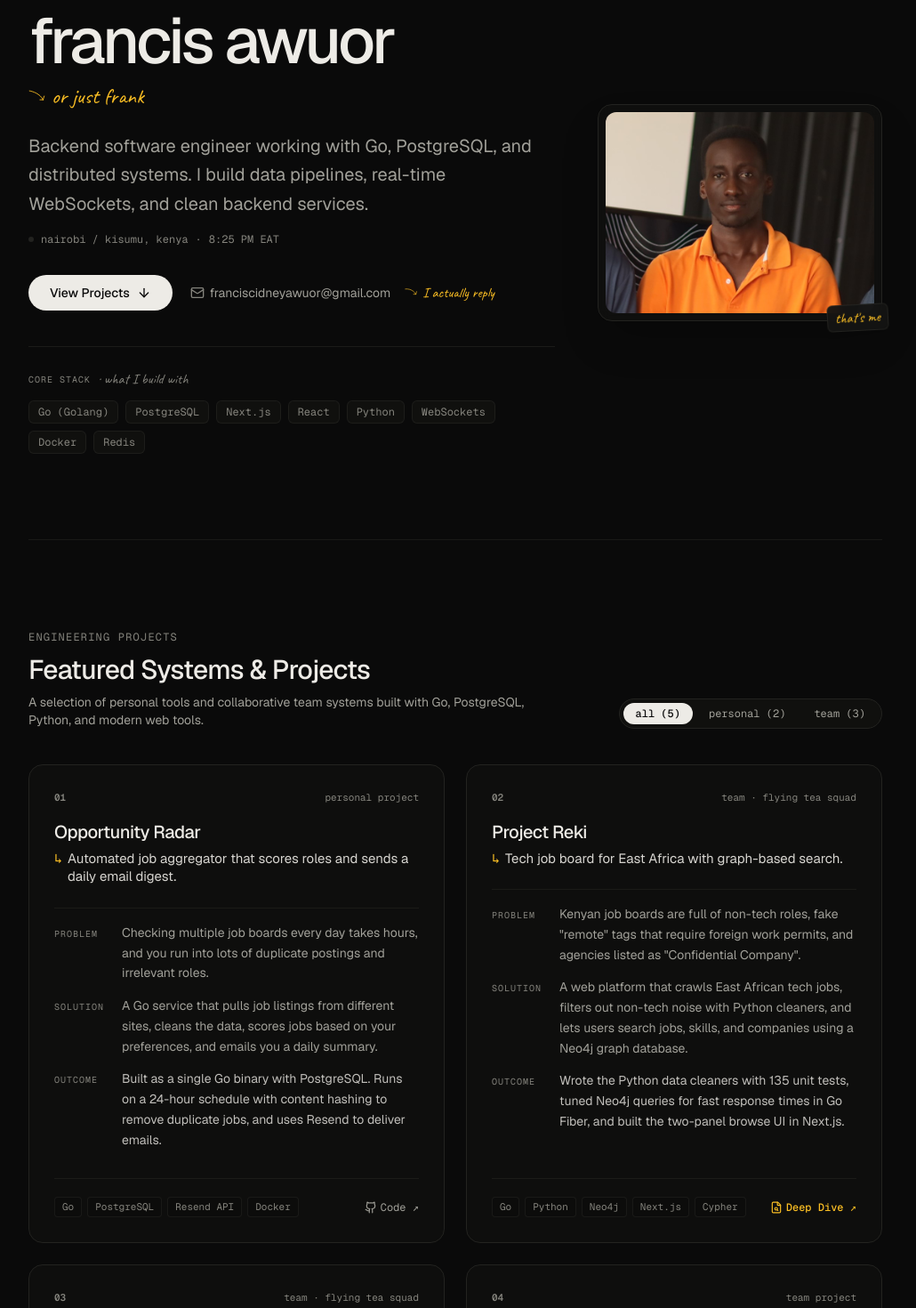
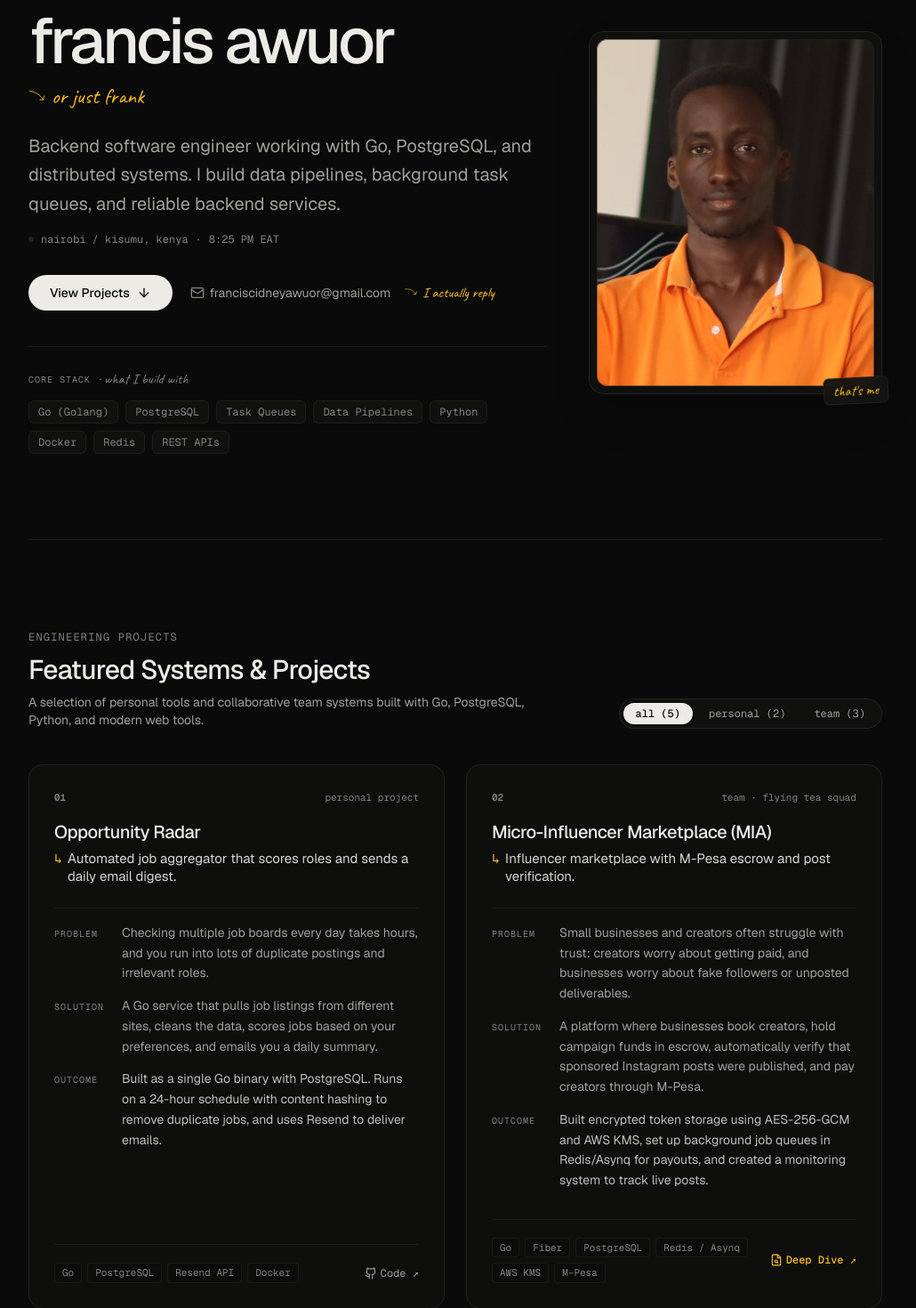
Before and after one commit to FrankCidney/Portfolio, a React (Vite) app: page / in a window 1280 px wide. Shown: the part 160-1630 px from the top of the page at 89% size, without its empty margins (128-1158 px from the left). Built offline with nearby package versions, Linux system fonts and the light colour scheme.

Commit message:
feat(hero): restore full 4:5 portrait frame, replace websockets with backend concepts, and swap MIA and Reki order

```diff
--- a/src/components/sections/Hero.tsx
+++ b/src/components/sections/Hero.tsx
@@ -31,7 +31,7 @@ export function Hero() {
 
   return (
     <section className="relative pt-24 pb-16 sm:pt-32 sm:pb-24">
-      <div className="grid grid-cols-1 items-center gap-12 md:grid-cols-[1fr_280px] lg:grid-cols-[1fr_320px]">
+      <div className="grid grid-cols-1 items-center gap-12 md:grid-cols-[1fr_290px] lg:grid-cols-[1fr_330px]">
         {/* Left Column: The Pitch */}
         <div className="flex flex-col">
           {/* Availability Beacon */}
@@ -120,23 +120,24 @@ export function Hero() {
         </div>
 
         {/* Right Column: Professional Photo Frame */}
-        <div className="rise-in delay-3 relative justify-self-center md:justify-self-end w-full max-w-[320px] lg:max-w-[350px]">
+        <div className="rise-in delay-3 relative justify-self-center md:justify-self-end w-full max-w-[290px] lg:max-w-[330px]">
           {/* Ambient Glow */}
-          <div className="absolute -inset-2 rounded-3xl bg-accent/5 blur-2xl -z-10 opacity-70 transition-opacity group-hover:opacity-100" />
+          <div className="absolute -inset-2 rounded-3xl bg-accent/10 blur-2xl -z-10 opacity-70 transition-opacity group-hover:opacity-100" />
 
           {/* Frame Card */}
-          <div className="group relative rounded-2xl border border-border bg-surface/50 p-2 shadow-2xl backdrop-blur-sm transition-all duration-300 hover:border-accent/40">
-            <div className="relative overflow-hidden rounded-xl aspect-[4/3] w-full bg-surface">
+          <div className="group relative rounded-2xl border border-border bg-surface/60 p-2 shadow-2xl backdrop-blur-sm transition-all duration-300 hover:border-accent/40 hover:shadow-accent/5">
+            <div className="relative overflow-hidden rounded-xl aspect-[4/5] w-full bg-surface">
               <img
                 src={heroPhoto}
                 alt={profileData.fullName}
-                className="size-full object-cover object-center transition-all duration-500 group-hover:scale-[1.02]"
+                className="size-full object-cover object-[50%_15%] transition-all duration-500 group-hover:scale-[1.03]"
                 loading="eager"
               />
+              <div className="absolute inset-0 pointer-events-none ring-1 ring-inset ring-border/50 rounded-xl" />
             </div>
 
             {/* Corner Sticker Delight */}
-            <div className="absolute -bottom-3 -right-2 flex items-center gap-1 font-hand text-base text-accent -rotate-3 select-none bg-surface/95 border border-border/90 px-2 py-0.5 rounded-md shadow-md backdrop-blur-sm">
+            <div className="absolute -bottom-3 -right-2 flex items-center gap-1 font-hand text-base text-accent -rotate-3 select-none bg-surface/95 border border-border/90 px-2.5 py-0.5 rounded-md shadow-md backdrop-blur-sm">
               <span>that's me</span>
             </div>
           </div>
--- a/src/data/profile.ts
+++ b/src/data/profile.ts
@@ -6,7 +6,7 @@ export const profileData: Profile = {
   nickname: 'frank',
   title: 'Full-Stack & Backend Software Engineer',
   tagline:
-    'Backend software engineer working with Go, PostgreSQL, and distributed systems. I build data pipelines, real-time WebSockets, and clean backend services.',
+    'Backend software engineer working with Go, PostgreSQL, and distributed systems. I build data pipelines, background task queues, and reliable backend services.',
   bioParagraphs: [
     'I build backend services and APIs primarily using Go and PostgreSQL. My work centers on writing clean code, designing relational databases, and handling background tasks and asynchronous pipelines.',
     'Currently a Software Development Apprentice at Zone 01 Kisumu, working on backend systems for team projects like job data pipelines and payment escrow with M-Pesa.',
@@ -43,11 +43,11 @@ export const profileData: Profile = {
   techStackKeywords: [
     'Go (Golang)',
     'PostgreSQL',
-    'Next.js',
-    'React',
+    'Task Queues',
+    'Data Pipelines',
     'Python',
-    'WebSockets',
     'Docker',
     'Redis',
+    'REST APIs',
   ],
 }
--- a/src/data/projects.ts
+++ b/src/data/projects.ts
@@ -21,8 +21,77 @@ export const projectsData: Project[] = [
     },
   },
   {
+    id: 'micro-influencer-app',
+    indexNumber: '02',
+    title: 'Micro-Influencer Marketplace (MIA)',
+    category: 'team',
+    categoryLabel: 'Team · Flying Tea Squad',
+    hook: 'Influencer marketplace with M-Pesa escrow and post verification.',
+    problem:
+      'Small businesses and creators often struggle with trust: creators worry about getting paid, and businesses worry about fake followers or unposted deliverables.',
+    solution:
+      'A platform where businesses book creators, hold campaign funds in escrow, automatically verify that sponsored Instagram posts were published, and pay creators through M-Pesa.',
+    outcome:
+      'Built encrypted token storage using AES-256-GCM and AWS KMS, set up background job queues in Redis/Asynq for payouts, and created a monitoring system to track live posts.',
+    techStack: ['Go', 'Fiber', 'PostgreSQL', 'Redis / Asynq', 'AWS KMS', 'M-Pesa'],
+    status: 'case-study',
+    links: {
+      caseStudy: true,
+    },
+    caseStudy: {
+      roleTitle: 'Core Backend Engineer',
+      teamSize: '4 Engineers (2 Backend, 2 Frontend)',
+      organization: 'Flying Tea Squad / Zone 01 Kisumu',
+      overview:
+        'A marketplace platform helping small businesses and micro-influencers work together safely through deliverable verification, creator engagement checks, and automated M-Pesa escrow.',
+      architecturePoints: [
+        'Modular backend in Go using Fiber with clean layer separation (handlers, services, repositories).',
+        'PostgreSQL database with monthly table partitioning for high-volume social metrics.',
+        'Redis and Asynq worker daemon with 5 priority queues to ensure payment tasks run before background scraping.',
+        'Token encryption using AES-256-GCM and AWS KMS with local mocks for offline testing.',
+        'Meta Graph API integration for Instagram login, token exchange, and post metrics.',
+      ],
+      subsystems: [
+        {
+          title: 'Encrypted Token Storage',
+          description:
+            'Encrypted user social tokens using AES-256-GCM and AWS KMS keys. Built a local mock client so the entire test suite runs offline without AWS costs.',
+        },
+        {
+          title: 'Priority Task Queues',
+          description:
+            'Set up 5 distinct queues in Asynq with different weights so urgent payouts and token refreshes execute ahead of long-running media polls.',
+        },
+        {
+          title: 'Post Presence Monitoring',
+          description:
+            'Built a worker to periodically check that sponsored posts stay live, requiring 3 confirmed absences before flagging a post as removed.',
+        },
+      ],
+      codeReviewHighlights: [
+        {
+          issue: 'Database Connection Pool Exhaustion in Worker',
+          risk: 'External Meta API calls were being made inside open database transaction loops, holding connections open for up to 30 seconds.',
+          solution:
+            'Refactored the code to fetch all external data first, then write the batch to the database in a quick transaction under 5ms.',
+        },
+        {
+          issue: 'False Contract Breaches on Photos',
+          risk: 'The Meta API returns Error 100 when querying video metrics on regular photos, which was mistakenly treated as a deleted post.',
+          solution:
+            'Added media-type checks to only query video metrics for video posts, preventing false breach warnings for creators.',
+        },
+      ],
+      metrics: [
+        '~137,000 encrypts/sec local benchmark',
+        '100% tests pass with Go race detector enabled',
+        'Zero cloud costs during development using local mocks',
+      ],
+    },
+  },
+  {
     id: 'reki',
-    indexNumber: '02',
+    indexNumber: '03',
     title: 'Project Reki',
     category: 'team',
     categoryLabel: 'Team · Flying Tea Squad',
@@ -90,75 +159,6 @@ export const projectsData: Project[] = [
     },
   },
   {
-    id: 'micro-influencer-app',
-    indexNumber: '03',
-    title: 'Micro-Influencer Marketplace (MIA)',
-    category: 'team',
-    categoryLabel: 'Team · Flying Tea Squad',
-    hook: 'Influencer marketplace with M-Pesa escrow and post verification.',
-    problem:
-      'Small businesses and creators often struggle with trust: creators worry about getting paid, and businesses worry about fake followers or unposted deliverables.',
-    solution:
-      'A platform where businesses book creators, hold campaign funds in escrow, automatically verify that sponsored Instagram posts were published, and pay creators through M-Pesa.',
-    outcome:
-      'Built encrypted token storage using AES-256-GCM and AWS KMS, set up background job queues in Redis/Asynq for payouts, and created a monitoring system to track live posts.',
-    techStack: ['Go', 'Fiber', 'PostgreSQL', 'Redis / Asynq', 'AWS KMS', 'M-Pesa'],
-    status: 'case-study',
-    links: {
-      caseStudy: true,
-    },
-    caseStudy: {
-      roleTitle: 'Core Backend Engineer',
-      teamSize: '4 Engineers (2 Backend, 2 Frontend)',
-      organization: 'Flying Tea Squad / Zone 01 Kisumu',
-      overview:
-        'A marketplace platform helping small businesses and micro-influencers work together safely through deliverable verification, creator engagement checks, and automated M-Pesa escrow.',
-      architecturePoints: [
-        'Modular backend in Go using Fiber with clean layer separation (handlers, services, repositories).',
-        'PostgreSQL database with monthly table partitioning for high-volume social metrics.',
-        'Redis and Asynq worker daemon with 5 priority queues to ensure payment tasks run before background scraping.',
-        'Token encryption using AES-256-GCM and AWS KMS with local mocks for offline testing.',
-        'Meta Graph API integration for Instagram login, token exchange, and post metrics.',
-      ],
-      subsystems: [
-        {
-          title: 'Encrypted Token Storage',
-          description:
-            'Encrypted user social tokens using AES-256-GCM and AWS KMS keys. Built a local mock client so the entire test suite runs offline without AWS costs.',
-        },
-        {
-          title: 'Priority Task Queues',
-          description:
-            'Set up 5 distinct queues in Asynq with different weights so urgent payouts and token refreshes execute ahead of long-running media polls.',
-        },
-        {
-          title: 'Post Presence Monitoring',
-          description:
-            'Built a worker to periodically check that sponsored posts stay live, requiring 3 confirmed absences before flagging a post as removed.',
-        },
-      ],
-      codeReviewHighlights: [
-        {
-          issue: 'Database Connection Pool Exhaustion in Worker',
-          risk: 'External Meta API calls were being made inside open database transaction loops, holding connections open for up to 30 seconds.',
-          solution:
-            'Refactored the code to fetch all external data first, then write the batch to the database in a quick transaction under 5ms.',
-        },
-        {
-          issue: 'False Contract Breaches on Photos',
-          risk: 'The Meta API returns Error 100 when querying video metrics on regular photos, which was mistakenly treated as a deleted post.',
-          solution:
-            'Added media-type checks to only query video metrics for video posts, preventing false breach warnings for creators.',
-        },
-      ],
-      metrics: [
-        '~137,000 encrypts/sec local benchmark',
-        '100% tests pass with Go race detector enabled',
-        'Zero cloud costs during development using local mocks',
-      ],
-    },
-  },
-  {
     id: 'social-network',
     indexNumber: '04',
     title: 'Social Network Platform',
```
